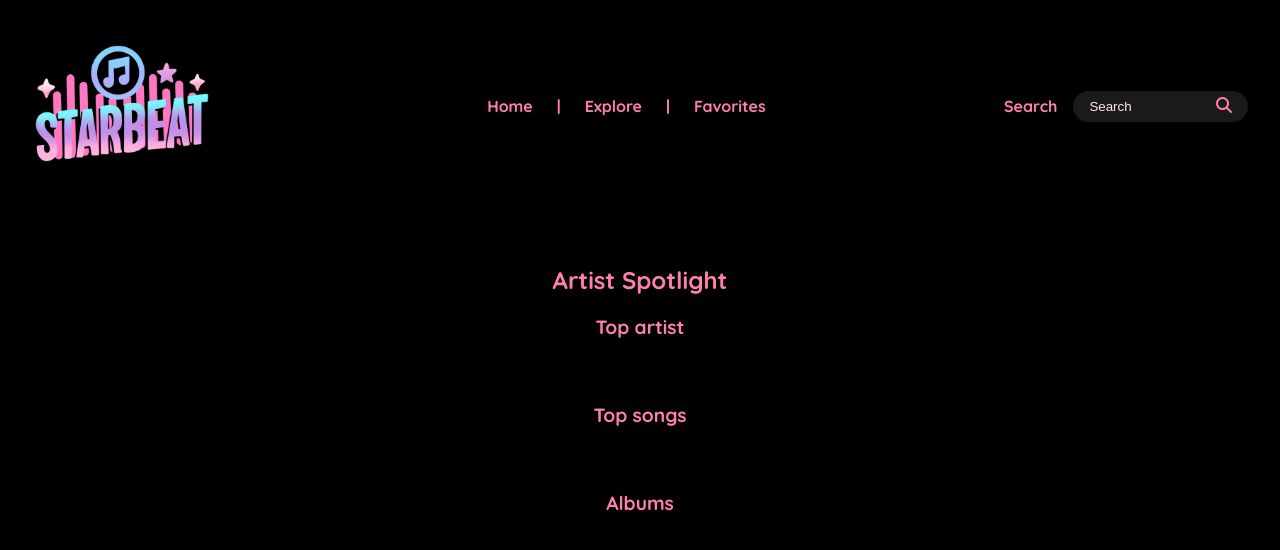
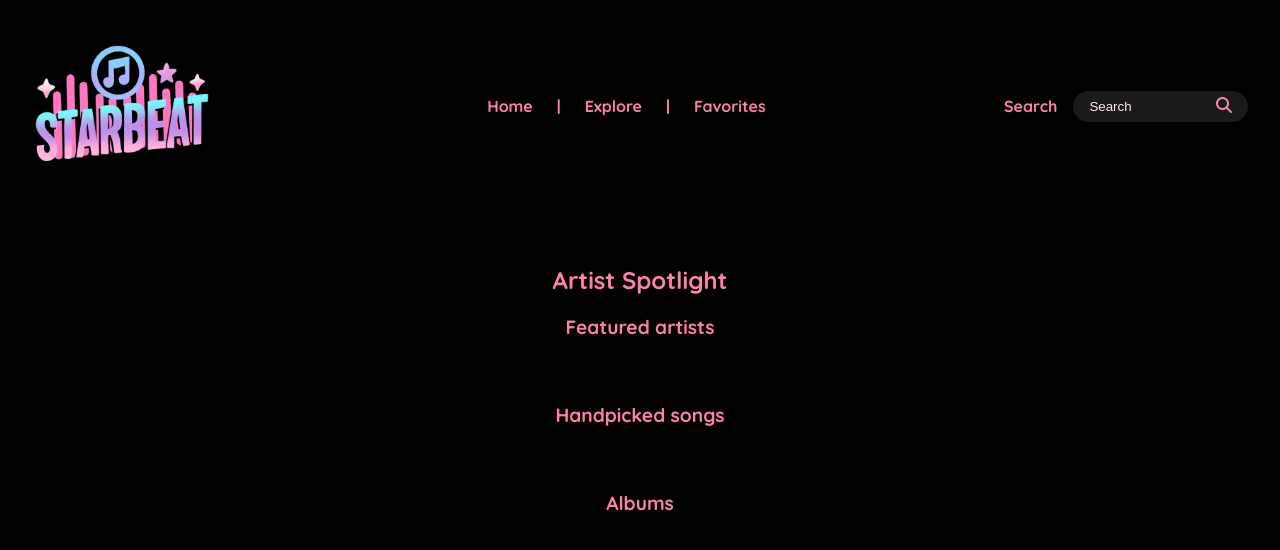
Before and after one commit to SaraM47/project_starbeat, a website built with Parcel: page src/index.html in a window 1280 px wide. Built offline with nearby package versions, Linux system fonts and the light colour scheme.

Commit message:
changes the name of the headings on the home page

```diff
--- a/src/index.html
+++ b/src/index.html
@@ -45,15 +45,14 @@
         <!-- ARTIST SPOTLIGHT -->
         <section class="artist-spotlight">
             <h1>Artist Spotlight</h1>
-            <h2 class="subheading">Top artist</h2>
+            <h2 class="subheading">Featured artists</h2>
             <div class="artist-container">
         <!-- Artists are added here using JavaScript -->
             </div>
         </section>
 
-        <!-- TOP SONGS -->
         <section class="top-songs">
-            <h2 class="subheading">Top songs</h2>
+            <h2 class="subheading">Handpicked songs</h2>
             <div class="song-container">
                 <!-- Songs are added here using JavaScript -->
             </div>
```
